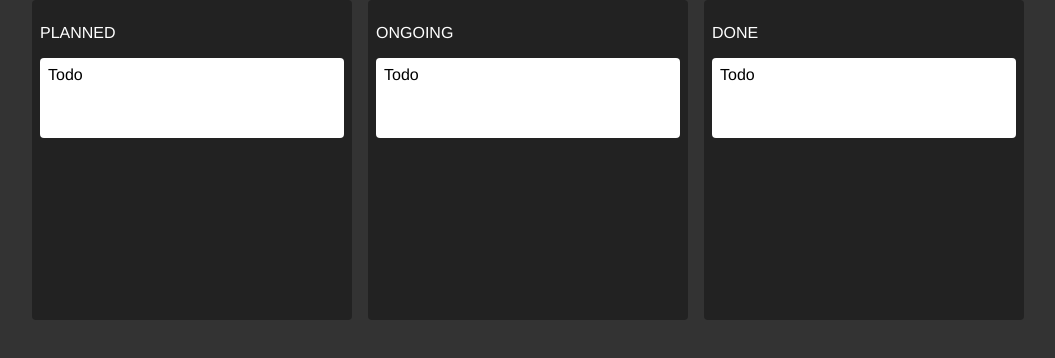
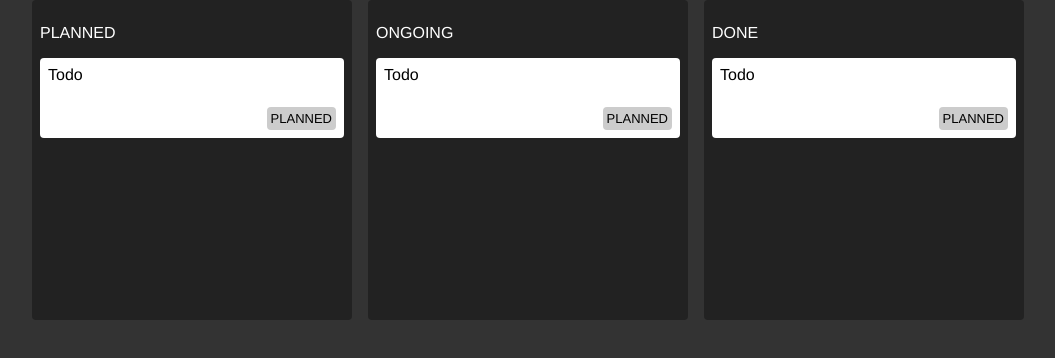
Before and after one commit to safarov-en/kanban-zustand, a React (Vite) app: page / in a window 1280 px wide. Shown: the top 358 px of the page, without its empty margins (112-1167 px from the left). Built offline with nearby package versions, Linux system fonts and the light colour scheme.

Commit message:
Adding tasks

```diff
--- a/package.json
+++ b/package.json
@@ -10,6 +10,7 @@
     "preview": "vite preview"
   },
   "dependencies": {
+    "classnames": "^2.5.1",
     "react": "^18.2.0",
     "react-dom": "^18.2.0",
     "zustand": "^4.5.5"
--- a/src/components/Task.css
+++ b/src/components/Task.css
@@ -4,4 +4,31 @@
     min-height: 5rem;
     color: black;
     padding: 0.5rem;
+    display: flex;
+    flex-direction: column;
+    justify-content: space-between;
 }
+
+.bottomWrapper {
+    display: flex;
+    justify-content: space-between;
+}
+
+.status {
+    font-size: small;
+    background: var(--COLOR-GRAY-LIGHT);
+    padding: 0.25rem;
+    border-radius: 4px;
+}
+
+.PLANNED {
+    background: var(--COLOR-GRAY-LIGHT);
+}
+
+.ONGOING {
+    background: var(--COLOR-ONGOING);
+}
+
+.DONE {
+    background: var(--COLOR-DONE);
+}
--- a/src/components/Task.jsx
+++ b/src/components/Task.jsx
@@ -1,5 +1,16 @@
+import classNames from 'classnames'
 import './Task.css'
 
+const STATUS = 'PLANNED'
+
 export default function Task({title}) {
-    return <div className="task">{title}</div>
+    return (
+        <div className="task">
+            <div>{title}</div>
+            <div className='bottomWrapper'>
+                <div></div>
+                <div className={classNames('status', STATUS)}>{STATUS}</div>
+            </div>
+        </div>
+    )
 }
```
Also changed, not shown: 1 other file (tests, documents, lock files or other folders).
